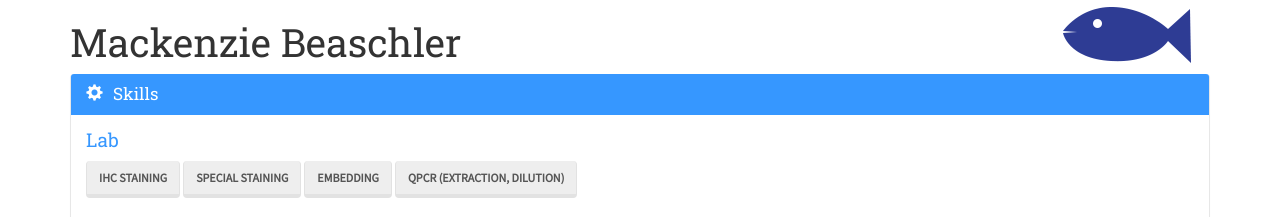
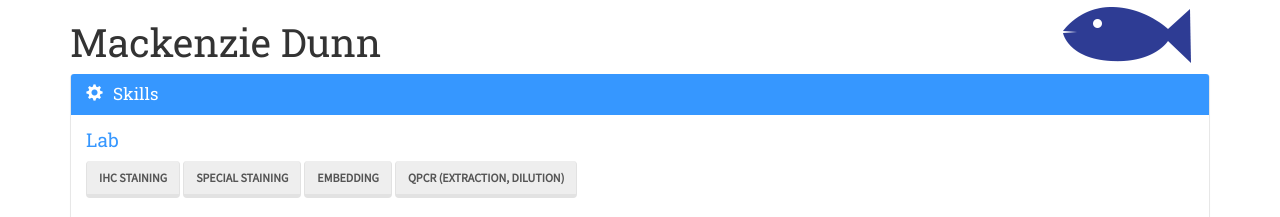
Before and after one commit to iondune/mackenziedunn.com, a Jekyll site: the page built from index.html, in a window 1280 px wide. Shown: the top 217 px of the page. Built offline with Jekyll 4.4.1, drawn with Linux system fonts in a browser that asks for light colours; nearby versions of some CDN libraries.

Commit message:
Update last name :)

```diff
--- a/index.html
+++ b/index.html
@@ -1,13 +1,13 @@
 ---
 layout: default
-title: Mackenzie Beaschler
+title: Mackenzie Dunn
 script: |
   $(document).ready(function() {
     $(".pop").popover({html:true});
   });
 ---
 
-<h1>Mackenzie Beaschler</h1>
+<h1>Mackenzie Dunn</h1>
 <img style="margin-top: -72px;" class="pull-right" src="{{ "img/mackfish.gif" | prepend: site.baseurl }}" alt="" />
 
 <div class="panel panel-danger">
```
